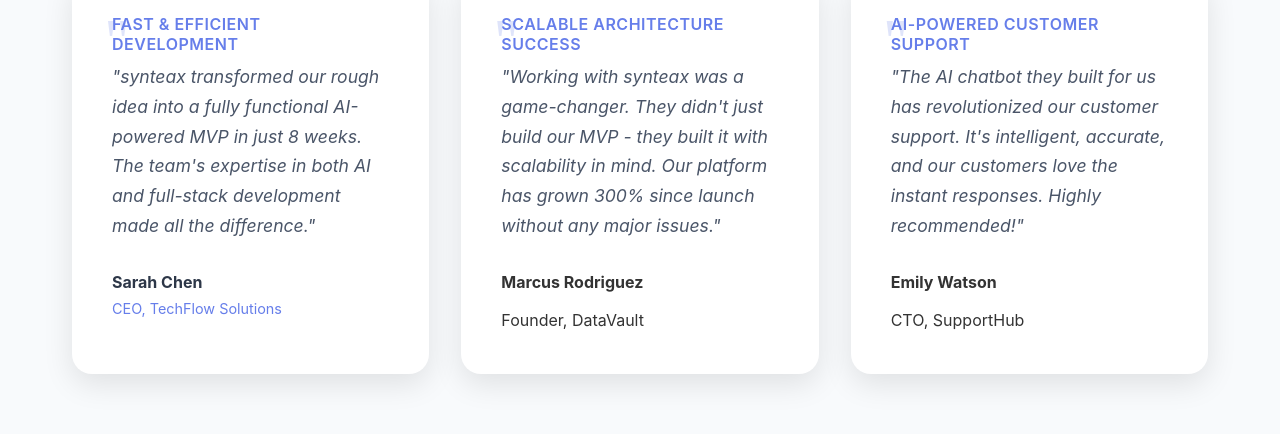
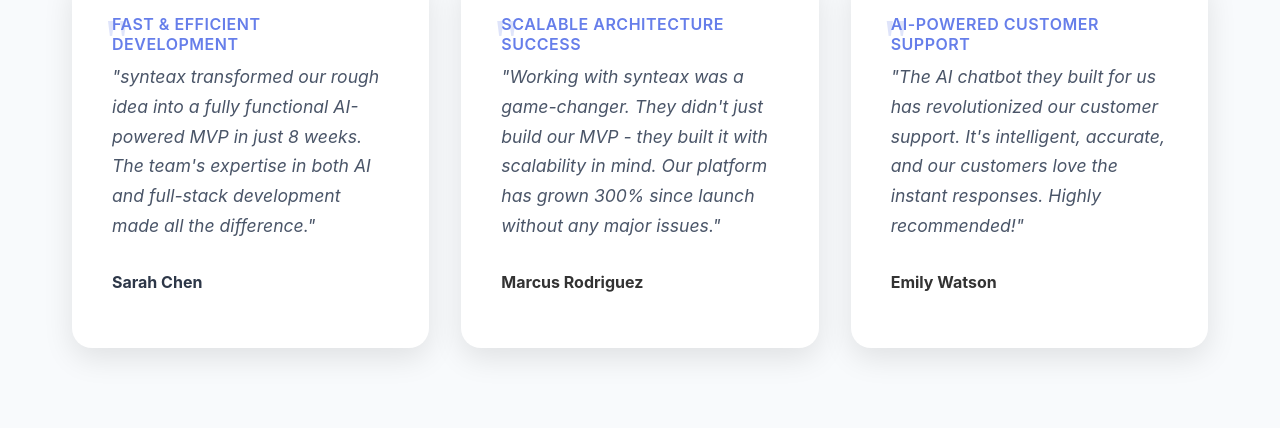
Before and after one commit to waqarmunawar7/synteax, a plain HTML site: page index.html in a window 1280 px wide. Shown: the part 6753-7187 px from the top of the page. Drawn offline with Linux system fonts and the light colour scheme.

Commit message:
changes 5

```diff
--- a/index.html
+++ b/index.html
@@ -412,7 +412,7 @@
                     <div class="testimonial-author">
                         <div class="author-info">
                             <h4>Sarah Chen</h4>
-                            <span>CEO, TechFlow Solutions</span>
+                            <!-- <span>CEO, TechFlow Solutions</span> -->
                         </div>
                     </div>
                 </div>
@@ -423,7 +423,7 @@
                     </div>
                     <div class="author-info">
                         <h4>Marcus Rodriguez</h4>
-                        <span>Founder, DataVault</span>
+                        <!-- <span>Founder, DataVault</span> -->
                     </div>
                 </div>
                 <div class="testimonial-card">
@@ -433,7 +433,7 @@
                     </div>
                     <div class="author-info">
                         <h4>Emily Watson</h4>
-                        <span>CTO, SupportHub</span>
+                        <!-- <span>CTO, SupportHub</span> -->
                     </div>
                 </div>
             </div>
```
